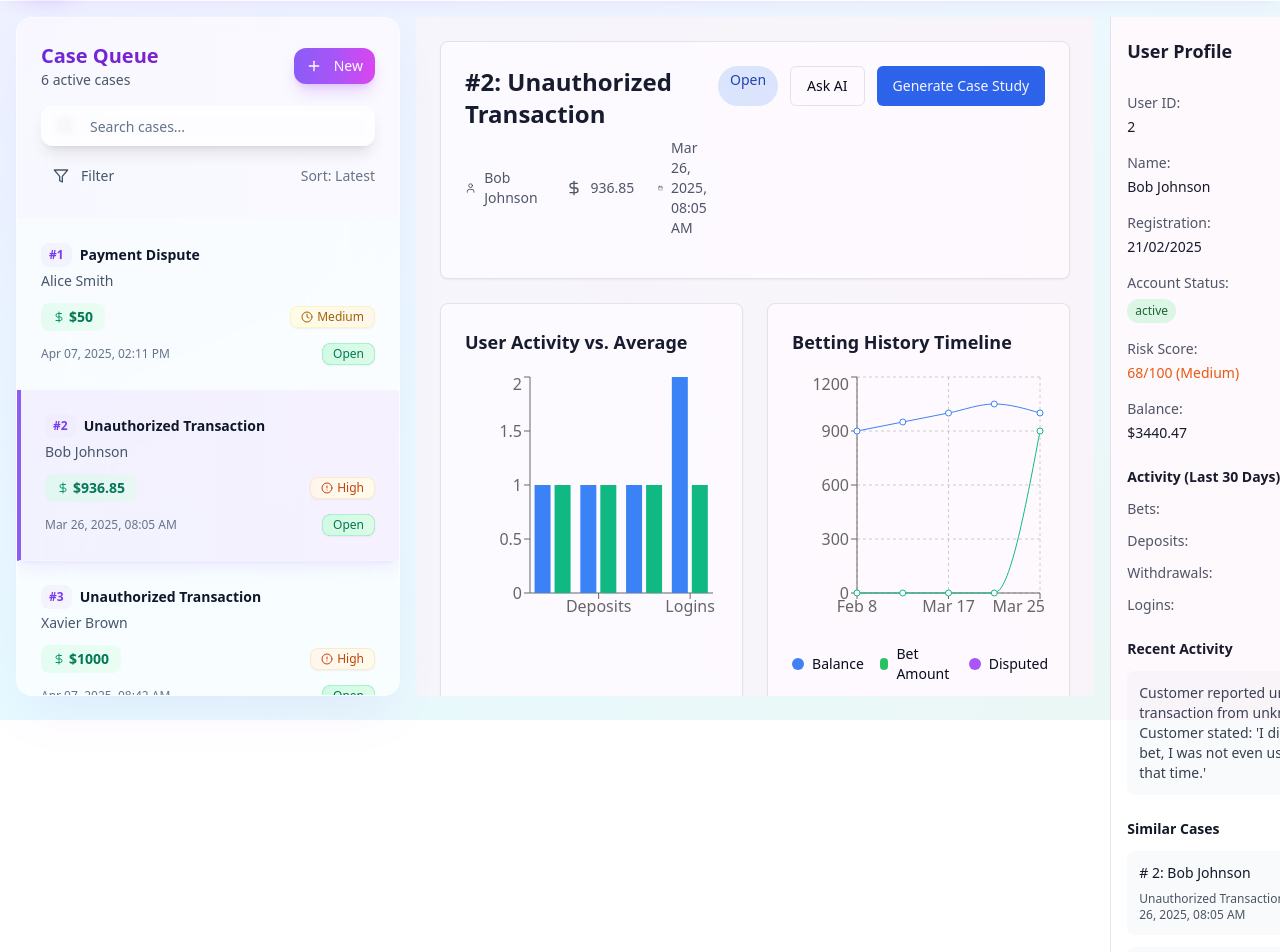
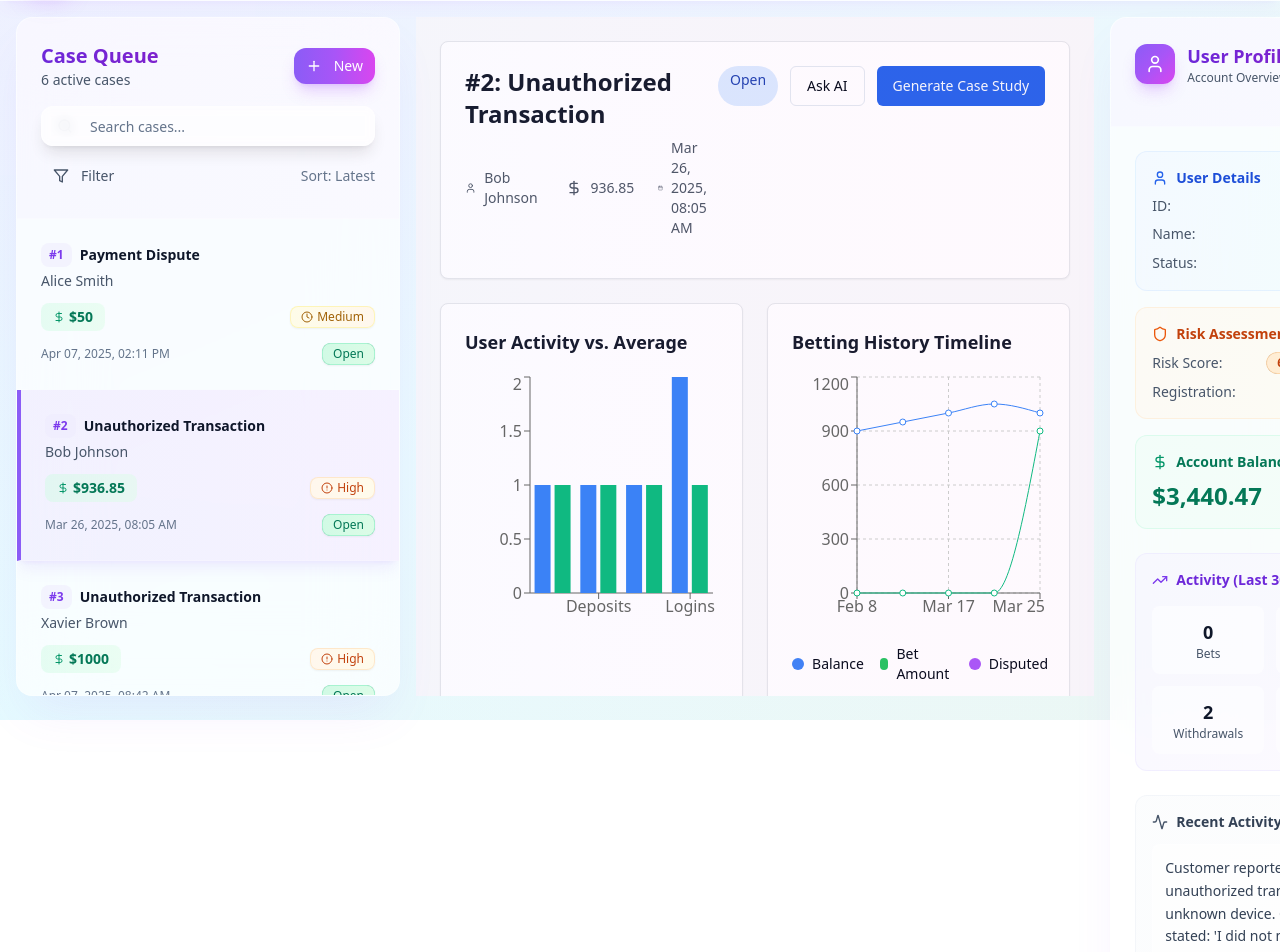
Before and after one commit to arun9501/presidio-replacement-app, a React (Vite) app: page / in a window 1280 px wide. Shown: the part 80-1032 px from the top of the page. Built offline with nearby package versions, Linux system fonts and the light colour scheme.

Commit message:
Refactor: Improve user profile and logout button
- Improved the user profile area.
- Moved the logout button to the top of the user profile.

```diff
--- a/src/components/UserProfile.tsx
+++ b/src/components/UserProfile.tsx
@@ -1,7 +1,8 @@
 
 import React from 'react';
 import { Button } from '@/components/ui/button';
-import { LogOut } from 'lucide-react';
+import { LogOut, User, Shield, TrendingUp, Activity, Calendar, DollarSign } from 'lucide-react';
+import { Badge } from '@/components/ui/badge';
 
 const recentActivity = [
   {
@@ -28,99 +29,154 @@ const recentActivity = [
 
 const UserProfile: React.FC = () => {
   return (
-    <div className="w-80 bg-white border-l border-gray-200 p-4 overflow-y-auto">
-      {/* Header */}
-      <div className="flex justify-between items-center mb-6">
-        <h2 className="text-lg font-semibold text-gray-900">User Profile</h2>
-        <Button variant="ghost" size="sm" className="text-gray-600 hover:text-gray-900">
-          <LogOut className="h-4 w-4 mr-1" />
+    <div className="w-80 bg-white/70 dark:bg-slate-900/70 backdrop-blur-2xl border border-white/20 dark:border-slate-700/50 rounded-2xl shadow-2xl shadow-purple-500/10 dark:shadow-purple-500/20 flex flex-col overflow-hidden">
+      {/* Enhanced Header with Logout */}
+      <div className="p-6 border-b border-white/30 dark:border-slate-700/50 bg-gradient-to-r from-violet-50/50 to-purple-50/50 dark:from-violet-950/30 dark:to-purple-950/30">
+        <div className="flex justify-between items-center mb-4">
+          <div className="flex items-center gap-3">
+            <div className="h-10 w-10 bg-gradient-to-br from-violet-500 via-purple-500 to-fuchsia-500 rounded-xl flex items-center justify-center shadow-lg shadow-purple-500/25">
+              <User className="text-white h-5 w-5" />
+            </div>
+            <div>
+              <h2 className="text-lg font-bold bg-gradient-to-r from-violet-700 to-purple-700 dark:from-violet-300 dark:to-purple-300 bg-clip-text text-transparent">
+                User Profile
+              </h2>
+              <p className="text-xs text-slate-600 dark:text-slate-400 font-medium">Account Overview</p>
+            </div>
+          </div>
+          <Button
+            variant="ghost"
+            size="sm"
+            className="text-slate-600 dark:text-slate-400 hover:text-red-600 dark:hover:text-red-400 hover:bg-red-50 dark:hover:bg-red-950/30 rounded-xl transition-all duration-200 group"
+          >
+            <LogOut className="h-4 w-4 mr-1 group-hover:scale-110 transition-transform" />
             Logout
           </Button>
         </div>
-
-      {/* User Info */}
-      <div className="space-y-4 mb-6">
-        <div>
-          <label className="block text-sm font-medium text-gray-600 mb-1">User ID:</label>
-          <p className="text-sm text-gray-900">2</p>
-        </div>
-        <div>
-          <label className="block text-sm font-medium text-gray-600 mb-1">Name:</label>
-          <p className="text-sm text-gray-900">Bob Johnson</p>
-        </div>
-        <div>
-          <label className="block text-sm font-medium text-gray-600 mb-1">Registration:</label>
-          <p className="text-sm text-gray-900">21/02/2025</p>
-        </div>
-        <div>
-          <label className="block text-sm font-medium text-gray-600 mb-1">Account Status:</label>
-          <span className="inline-block px-2 py-1 bg-green-100 text-green-800 rounded-full text-xs font-medium">
-            active
-          </span>
-        </div>
-        <div>
-          <label className="block text-sm font-medium text-gray-600 mb-1">Risk Score:</label>
-          <p className="text-sm text-orange-600 font-medium">68/100 (Medium)</p>
-        </div>
-        <div>
-          <label className="block text-sm font-medium text-gray-600 mb-1">Balance:</label>
-          <p className="text-sm text-gray-900 font-medium">$3440.47</p>
-        </div>
       </div>
 
-      {/* Activity Stats */}
-      <div className="mb-6">
-        <h3 className="text-sm font-semibold text-gray-900 mb-3">Activity (Last 30 Days)</h3>
-        <div className="space-y-3">
+      <div className="flex-1 overflow-y-auto p-6 space-y-6">
+        {/* Enhanced User Info */}
+        <div className="space-y-4">
+          <div className="p-4 bg-gradient-to-r from-blue-50/50 to-cyan-50/50 dark:from-blue-950/30 dark:to-cyan-950/30 rounded-xl border border-blue-200/30 dark:border-blue-800/30">
+            <div className="flex items-center gap-2 mb-2">
+              <User className="h-4 w-4 text-blue-600 dark:text-blue-400" />
+              <label className="text-sm font-semibold text-blue-700 dark:text-blue-300">User Details</label>
+            </div>
+            <div className="space-y-2">
               <div className="flex justify-between">
-            <span className="text-sm text-gray-600">Bets:</span>
-            <span className="text-sm text-gray-900">0</span>
+                <span className="text-sm text-slate-600 dark:text-slate-400">ID:</span>
+                <span className="text-sm font-medium text-slate-900 dark:text-slate-100">2</span>
               </div>
               <div className="flex justify-between">
-            <span className="text-sm text-gray-600">Deposits:</span>
-            <span className="text-sm text-gray-900">1</span>
+                <span className="text-sm text-slate-600 dark:text-slate-400">Name:</span>
+                <span className="text-sm font-medium text-slate-900 dark:text-slate-100">Bob Johnson</span>
               </div>
-          <div className="flex justify-between">
-            <span className="text-sm text-gray-600">Withdrawals:</span>
-            <span className="text-sm text-gray-900">2</span>
-          </div>
-          <div className="flex justify-between">
-            <span className="text-sm text-gray-600">Logins:</span>
-            <span className="text-sm text-gray-900">27</span>
+              <div className="flex justify-between items-center">
+                <span className="text-sm text-slate-600 dark:text-slate-400">Status:</span>
+                <Badge className="bg-gradient-to-r from-emerald-100 to-green-100 text-emerald-700 dark:from-emerald-900/70 dark:to-green-900/70 dark:text-emerald-300 border-emerald-200 dark:border-emerald-800 text-xs">
+                  Active
+                </Badge>
               </div>
             </div>
           </div>
 
-      {/* Recent Activity */}
-      <div className="mb-6">
-        <h3 className="text-sm font-semibold text-gray-900 mb-3">Recent Activity</h3>
-        <div className="p-3 bg-gray-50 rounded-lg">
-          <p className="text-sm text-gray-700">
+          <div className="p-4 bg-gradient-to-r from-orange-50/50 to-amber-50/50 dark:from-orange-950/30 dark:to-amber-950/30 rounded-xl border border-orange-200/30 dark:border-orange-800/30">
+            <div className="flex items-center gap-2 mb-2">
+              <Shield className="h-4 w-4 text-orange-600 dark:text-orange-400" />
+              <label className="text-sm font-semibold text-orange-700 dark:text-orange-300">Risk Assessment</label>
+            </div>
+            <div className="space-y-2">
+              <div className="flex justify-between items-center">
+                <span className="text-sm text-slate-600 dark:text-slate-400">Risk Score:</span>
+                <Badge className="bg-gradient-to-r from-orange-100 to-amber-100 text-orange-700 dark:from-orange-900/70 dark:to-amber-900/70 dark:text-orange-300 border-orange-200 dark:border-orange-800 text-xs">
+                  68/100 (Medium)
+                </Badge>
+              </div>
+              <div className="flex justify-between">
+                <span className="text-sm text-slate-600 dark:text-slate-400">Registration:</span>
+                <span className="text-sm font-medium text-slate-900 dark:text-slate-100">21/02/2025</span>
+              </div>
+            </div>
+          </div>
+
+          <div className="p-4 bg-gradient-to-r from-emerald-50/50 to-green-50/50 dark:from-emerald-950/30 dark:to-green-950/30 rounded-xl border border-emerald-200/30 dark:border-emerald-800/30">
+            <div className="flex items-center gap-2 mb-2">
+              <DollarSign className="h-4 w-4 text-emerald-600 dark:text-emerald-400" />
+              <label className="text-sm font-semibold text-emerald-700 dark:text-emerald-300">Account Balance</label>
+            </div>
+            <div className="text-2xl font-bold text-emerald-700 dark:text-emerald-300">$3,440.47</div>
+          </div>
+        </div>
+
+        {/* Enhanced Activity Stats */}
+        <div className="p-4 bg-gradient-to-r from-violet-50/50 to-purple-50/50 dark:from-violet-950/30 dark:to-purple-950/30 rounded-xl border border-violet-200/30 dark:border-violet-800/30">
+          <div className="flex items-center gap-2 mb-4">
+            <TrendingUp className="h-4 w-4 text-violet-600 dark:text-violet-400" />
+            <h3 className="text-sm font-semibold text-violet-700 dark:text-violet-300">Activity (Last 30 Days)</h3>
+          </div>
+          <div className="grid grid-cols-2 gap-3">
+            <div className="text-center p-3 bg-white/50 dark:bg-slate-800/50 rounded-lg">
+              <div className="text-lg font-bold text-slate-900 dark:text-slate-100">0</div>
+              <div className="text-xs text-slate-600 dark:text-slate-400">Bets</div>
+            </div>
+            <div className="text-center p-3 bg-white/50 dark:bg-slate-800/50 rounded-lg">
+              <div className="text-lg font-bold text-slate-900 dark:text-slate-100">1</div>
+              <div className="text-xs text-slate-600 dark:text-slate-400">Deposits</div>
+            </div>
+            <div className="text-center p-3 bg-white/50 dark:bg-slate-800/50 rounded-lg">
+              <div className="text-lg font-bold text-slate-900 dark:text-slate-100">2</div>
+              <div className="text-xs text-slate-600 dark:text-slate-400">Withdrawals</div>
+            </div>
+            <div className="text-center p-3 bg-white/50 dark:bg-slate-800/50 rounded-lg">
+              <div className="text-lg font-bold text-slate-900 dark:text-slate-100">27</div>
+              <div className="text-xs text-slate-600 dark:text-slate-400">Logins</div>
+            </div>
+          </div>
+        </div>
+
+        {/* Enhanced Recent Activity */}
+        <div className="p-4 bg-gradient-to-r from-slate-50/50 to-gray-50/50 dark:from-slate-950/30 dark:to-gray-950/30 rounded-xl border border-slate-200/30 dark:border-slate-800/30">
+          <div className="flex items-center gap-2 mb-3">
+            <Activity className="h-4 w-4 text-slate-600 dark:text-slate-400" />
+            <h3 className="text-sm font-semibold text-slate-700 dark:text-slate-300">Recent Activity</h3>
+          </div>
+          <div className="p-3 bg-white/60 dark:bg-slate-800/60 rounded-lg border border-white/40 dark:border-slate-700/40">
+            <p className="text-sm text-slate-700 dark:text-slate-300 leading-relaxed">
               Customer reported unauthorized transaction from unknown device.
               Customer stated: 'I did not make this bet, I was not even using my account at that time.'
             </p>
           </div>
         </div>
 
-      {/* Similar Cases */}
-      <div>
-        <h3 className="text-sm font-semibold text-gray-900 mb-3">Similar Cases</h3>
+        {/* Enhanced Similar Cases */}
+        <div className="p-4 bg-gradient-to-r from-indigo-50/50 to-blue-50/50 dark:from-indigo-950/30 dark:to-blue-950/30 rounded-xl border border-indigo-200/30 dark:border-indigo-800/30">
+          <div className="flex items-center gap-2 mb-4">
+            <Calendar className="h-4 w-4 text-indigo-600 dark:text-indigo-400" />
+            <h3 className="text-sm font-semibold text-indigo-700 dark:text-indigo-300">Similar Cases</h3>
+          </div>
           <div className="space-y-3">
             {recentActivity.map((activity, index) => (
-            <div key={index} className="p-3 bg-gray-50 rounded-lg hover:bg-gray-100 transition-colors cursor-pointer">
-              <div className="flex justify-between items-start mb-1">
-                <span className="text-sm font-medium text-gray-900">{activity.case}</span>
-                <span className={`px-2 py-1 rounded-full text-xs font-medium ${
+              <div key={index} className="group p-3 bg-white/60 dark:bg-slate-800/60 rounded-lg hover:bg-white/80 dark:hover:bg-slate-800/80 transition-all duration-200 cursor-pointer border border-white/40 dark:border-slate-700/40 hover:border-indigo-200/50 dark:hover:border-indigo-700/50 hover:shadow-lg hover:shadow-indigo-500/10">
+                <div className="flex justify-between items-start mb-2">
+                  <span className="text-sm font-semibold text-slate-900 dark:text-slate-100 group-hover:text-indigo-700 dark:group-hover:text-indigo-300 transition-colors">
+                    {activity.case}
+                  </span>
+                  <Badge
+                    variant="outline"
+                    className={`text-xs font-medium rounded-lg ${
                       activity.status === 'Open'
-                    ? 'bg-blue-100 text-blue-800'
-                    : 'bg-gray-100 text-gray-800'
-                }`}>
+                        ? 'bg-gradient-to-r from-emerald-100 to-green-100 text-emerald-700 dark:from-emerald-900/70 dark:to-green-900/70 dark:text-emerald-300 border-emerald-200 dark:border-emerald-800'
+                        : 'bg-gradient-to-r from-slate-100 to-gray-100 text-slate-700 dark:from-slate-800/70 dark:to-gray-800/70 dark:text-slate-300 border-slate-200 dark:border-slate-700'
+                    }`}
+                  >
                     {activity.status}
-                </span>
+                  </Badge>
                 </div>
-              <p className="text-xs text-gray-600">{activity.description}</p>
+                <p className="text-xs text-slate-600 dark:text-slate-400 leading-relaxed">{activity.description}</p>
               </div>
             ))}
+          </div>
         </div>
       </div>
     </div>
```
Lines whose indentation alone changed are shown as unchanged.
